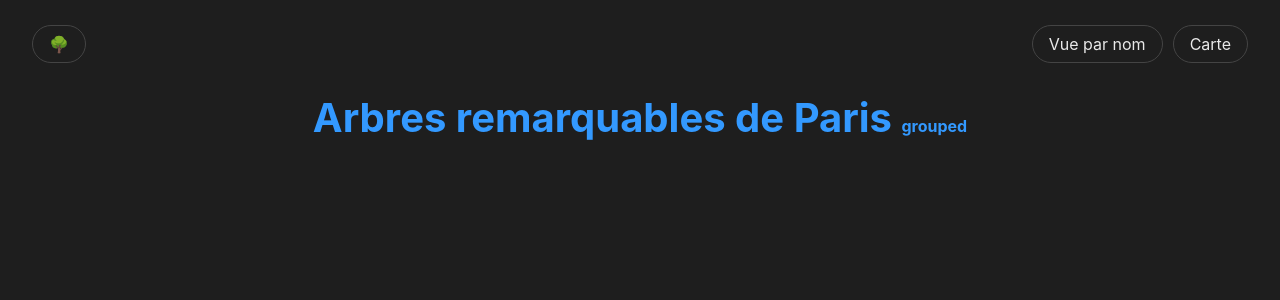
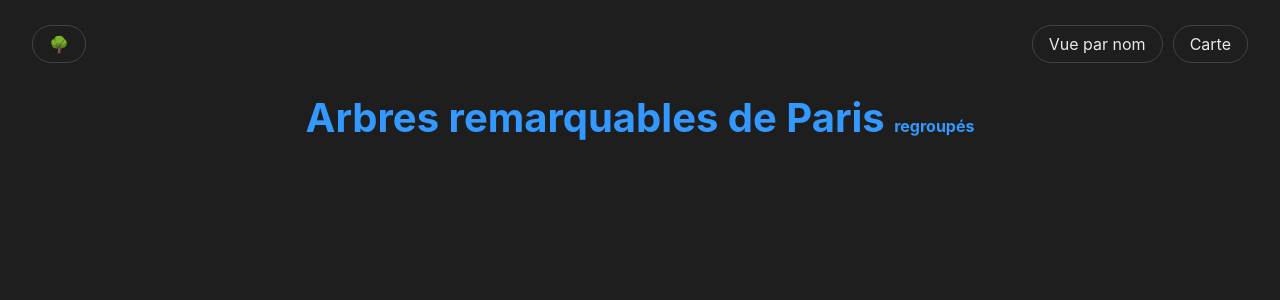
Before and after one commit to Raftouch/remarquables, a React (Vite) app: page /grouped in a window 1280 px wide. Shown: the top 300 px of the page. Built offline with nearby package versions, Linux system fonts and the light colour scheme; no server answers.

Commit message:
:lipstick: fix naming - en to fr

```diff
--- a/src/pages/GroupedTreesPage.tsx
+++ b/src/pages/GroupedTreesPage.tsx
@@ -5,7 +5,7 @@ export default function GroupedTreesPage() {
   return (
     <div>
       <h1>
-        {heading} <span className="heading__grouped">grouped</span>
+        {heading} <span className="heading__grouped">regroupés</span>
       </h1>
       <GroupedTrees />
     </div>
```
